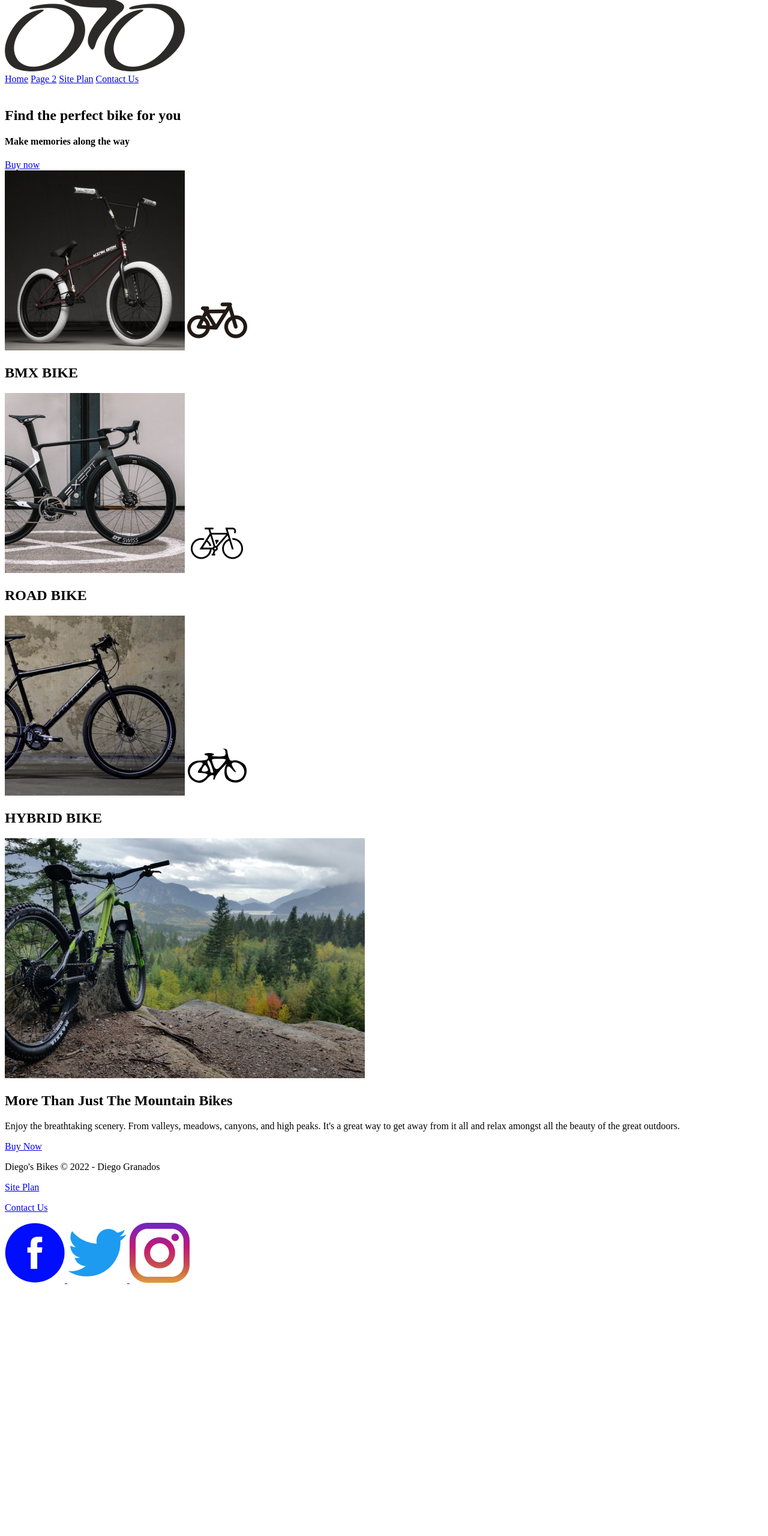
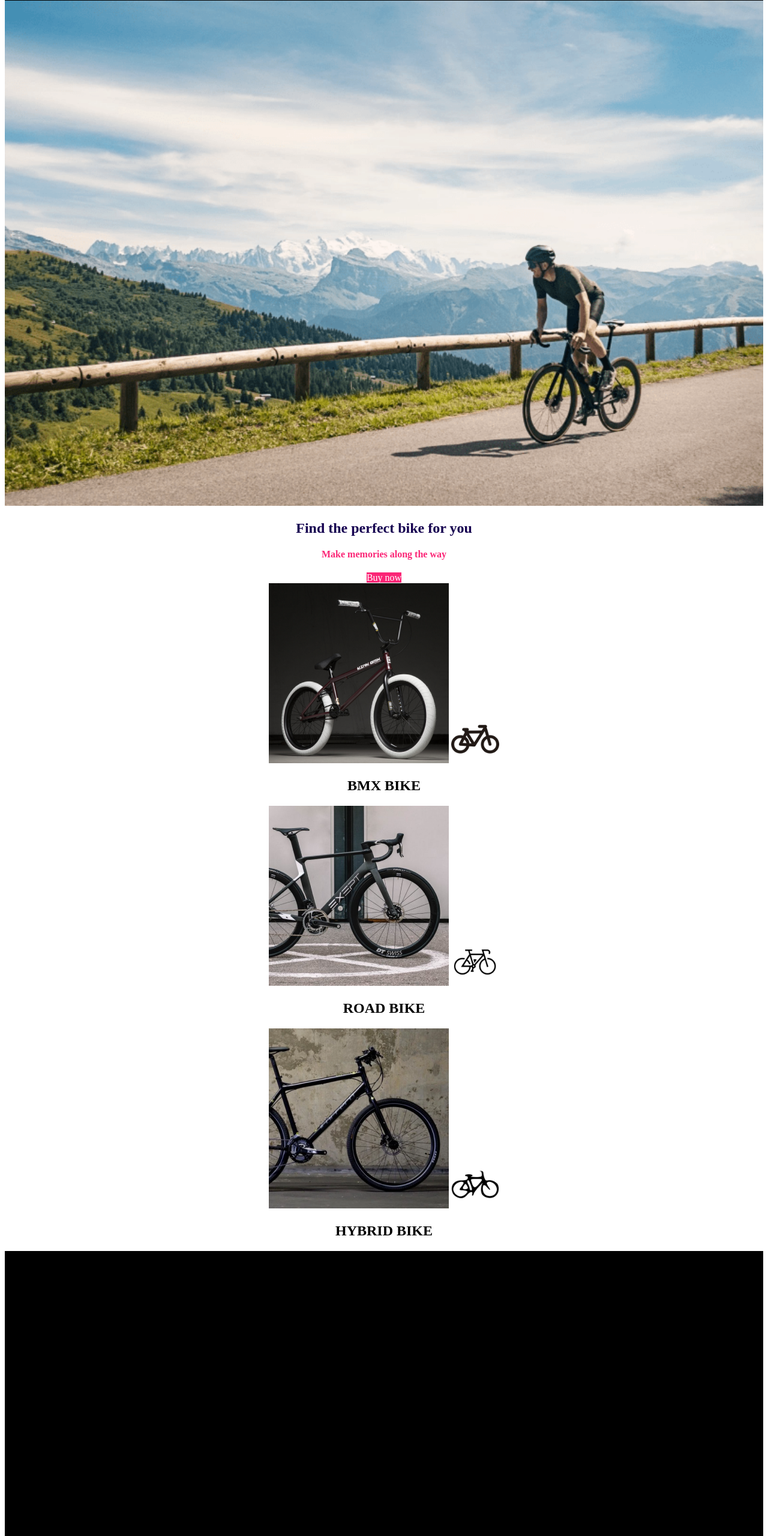
Before and after one commit to diegog-ux10/wdd130, a plain HTML site: page wwr/index.html in a window 1280 px wide. Shown: the part 80-2640 px from the top of the page at 60% size. Before the commit the page ends 2230 px from the top, so only its background shows below. Drawn offline with Linux system fonts and the light colour scheme.

Commit message:
L04 Prove Assignment: Adding More HTML and CSS

```diff
--- /dev/null
+++ b/css/styles/styles.css
@@ -0,0 +1,11 @@
+img {
+    width: 80%;
+}
+
+p {
+    width: 80%;
+}
+
+a {
+    font-size: 1.5em;
+}
--- a/wwr/index.html
+++ b/wwr/index.html
@@ -5,8 +5,10 @@
     <meta http-equiv="X-UA-Compatible" content="IE=edge">
     <meta name="viewport" content="width=device-width, initial-scale=1.0">
     <title>Diego's Bikes | Home</title>
+    <link rel="stylesheet" href="styles/styles.css">
 </head>
 <body>
+    <div id="content">
         <header>
             <a id="logo_link" href="index.html">
                 <img class="logo" src="images/logo.png" alt="Diego's Bikes Logo">
@@ -46,6 +48,7 @@
                 <img class="icon" src="images/hybird-icon.png" alt="hybrid icon">
                 <h2>HYBRID BIKE</h2>
             </section>
+            <div id="background"></div>
             <img class="mountains" src="images/mountain-bike.png" alt="Mountain Bike">
             <section class="msg">
                 <h2>More Than Just The Mountain Bikes</h2>
@@ -58,16 +61,17 @@
             <p><a href="site-plan-rafting.html">Site Plan</a></p>
             <p><a href="contactus.html">Contact Us</a></p>
             <div class="social">
-            <a href="https://facebook.com">
+                <a href="https://facebook.com" target="_blank">
                     <img src="images/fb-icon.png" alt="fb icon">
                 </a>
-            <a href="https://twitter.com">
+                <a href="https://twitter.com" target="_blank">
                     <img src="images/tw-icon.png" alt="twitter icon">
                 </a>
-            <a href="https://instagram.com">
+                <a href="https://instagram.com" target="_blank">
                     <img src="images/ins-icon.png" alt="instagram icon">
                 </a>
             </div>
         </footer>
+    </div>
     </body>
 </html>
--- /dev/null
+++ b/wwr/styles/styles.css
@@ -0,0 +1,106 @@
+#content {
+    max-width: 1600px;
+    margin: 0 auto;
+}
+
+nav {
+    text-align: center;
+}
+
+nav a {
+    text-align: center;
+    color: white;
+    text-decoration: none;
+    text-transform: uppercase;
+    padding: 8px;
+}
+
+#hero-msg h1, #hero-msg h4 {
+    text-align: center;
+}
+
+.button-box {
+    text-align: center;
+}
+
+main section {
+    text-align: center;
+}
+
+#background {
+    height: 725px;
+}
+
+body {
+    background-color: white;
+}
+
+header {
+    background-color: #000;
+}
+
+nav a:hover {
+    background-color: #3F0071;
+}
+
+.buy {
+    background-color: #FB2576;
+    color: white;
+    text-decoration: none;
+}
+
+.buy:hover {
+background-color: white;
+color: #000;
+}
+
+#background {
+    background-color: #000;
+}
+
+.msg {
+    background-color: #150050;
+    color: white;
+}
+
+footer {
+    background-color: #150050;
+    color: white;
+}
+
+footer a {
+    color: white;
+    text-decoration: none;
+}
+
+.home-title {
+color:  #150050;
+}
+
+h4 {
+    color: #FB2576;
+}
+
+footer a:hover {
+    color:#FB2576 ;
+}
+
+.logo {
+    width: 80px;
+}
+
+.icon {
+    width: 80px;
+}
+
+#hero-img {
+    width: 100%;
+}
+
+footer p {
+    font-size: 1.2em;
+}
+
+footer p a:hover {
+    text-decoration: underline;
+}
```
Also changed, not shown: css/index.html (added, +25 -0 lines), wwr/images/hero.png (added). Lines whose indentation alone changed are shown as unchanged.
